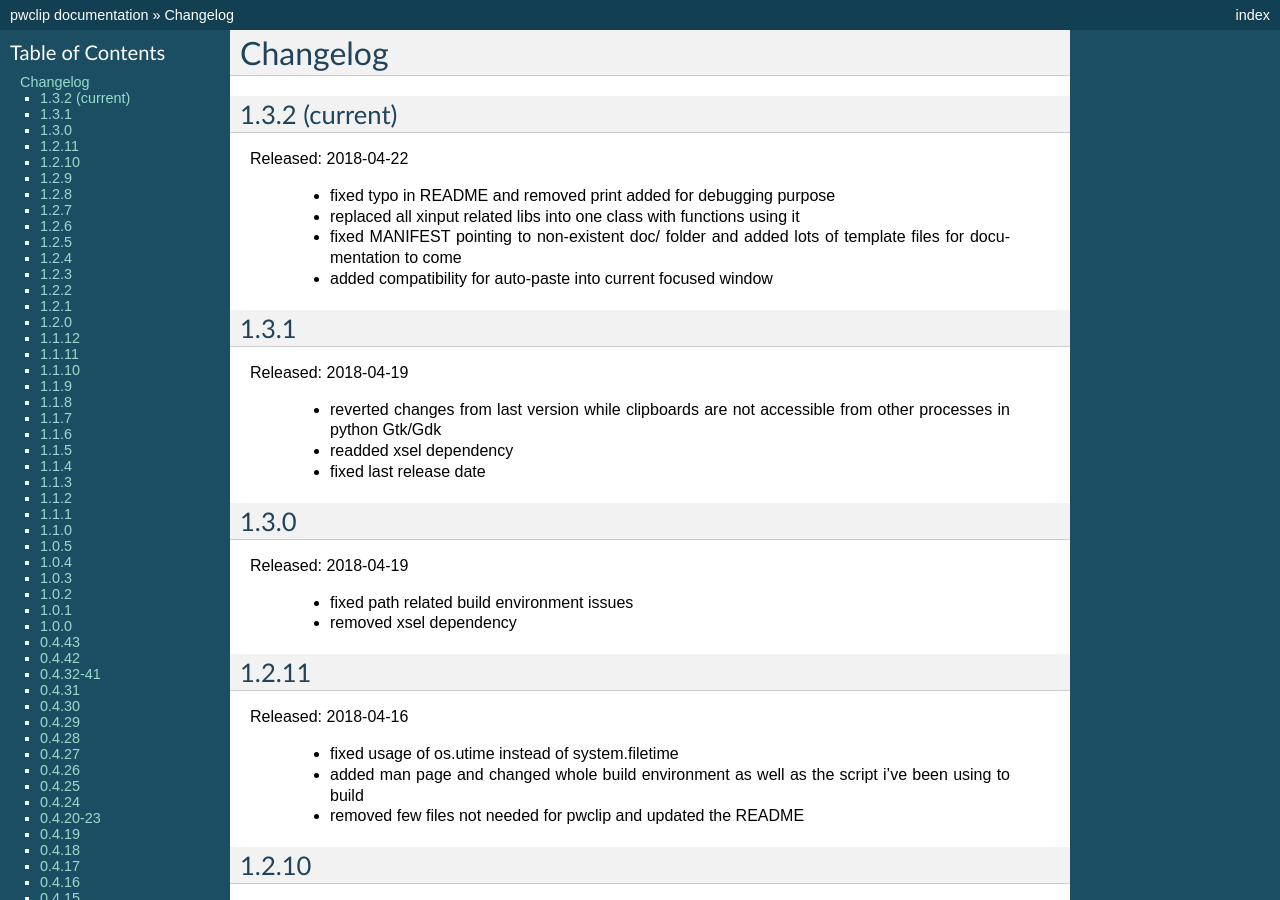
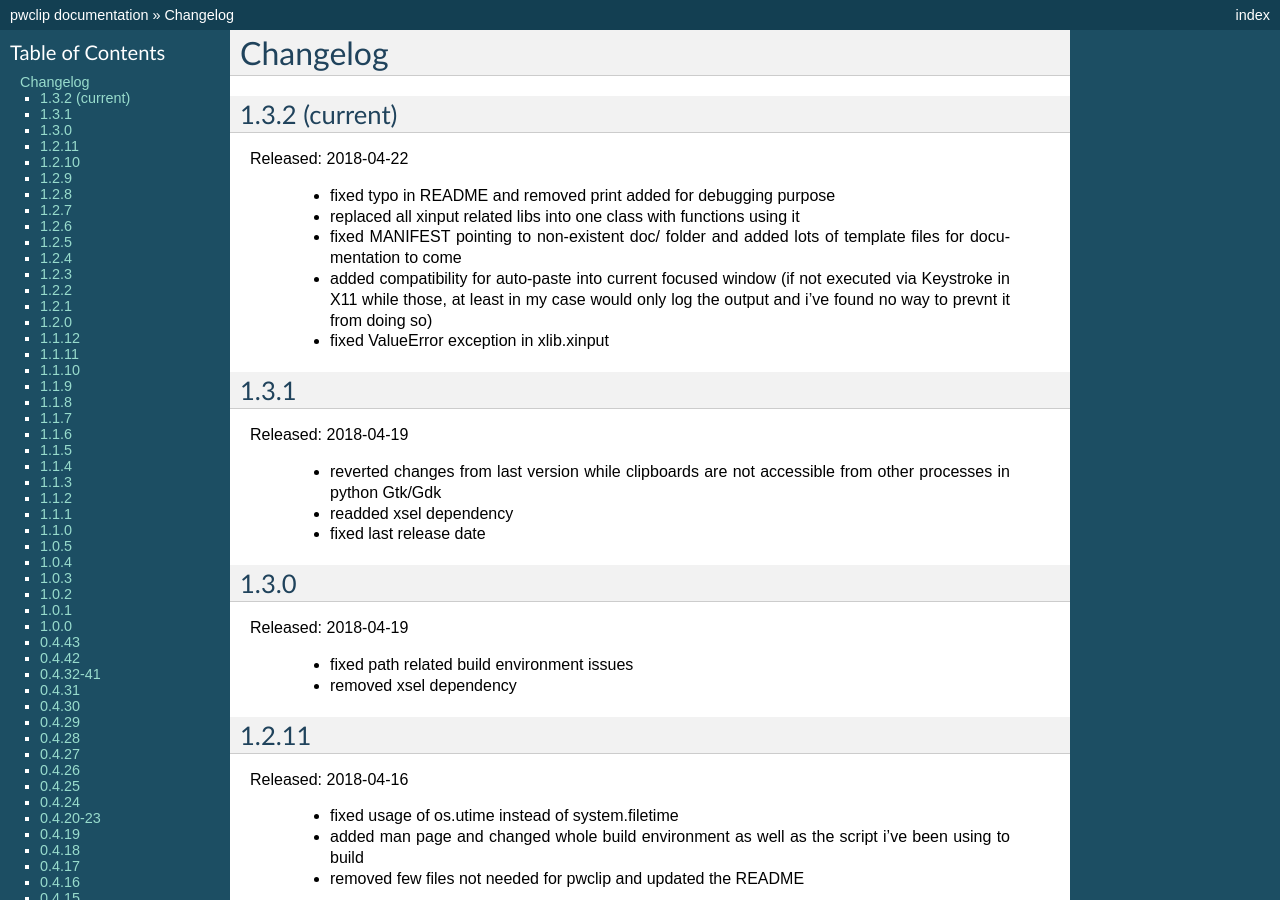
Before and after one commit to d0n/pwclip, a Sphinx documentation site: the page built from docs/CHANGELOG.rst, in a window 1280 px wide and 900 px high. Built offline with Sphinx 7.4.7, drawn with Linux system fonts in a browser that asks for light colours; the version number could not be read and is left out.

Commit message:
{'modified': ['docs/CHANGELOG.rst', 'lib/executor', 'lib/net', 'lib/secrecy', 'lib/system']} build

```diff
--- a/docs/CHANGELOG.rst
+++ b/docs/CHANGELOG.rst
@@ -13,7 +13,11 @@
   * fixed MANIFEST pointing to non-existent doc/ folder and added lots of
     template files for documentation to come
 
-  * added compatibility for auto-paste into current focused window
+  * added compatibility for auto-paste into current focused window (if not
+    executed via Keystroke in X11 while those, at least in my case would
+    only log the output and i've found no way to prevnt it from doing so)
+
+  * fixed ValueError exception in xlib.xinput
 
 1.3.1
 -----
```
